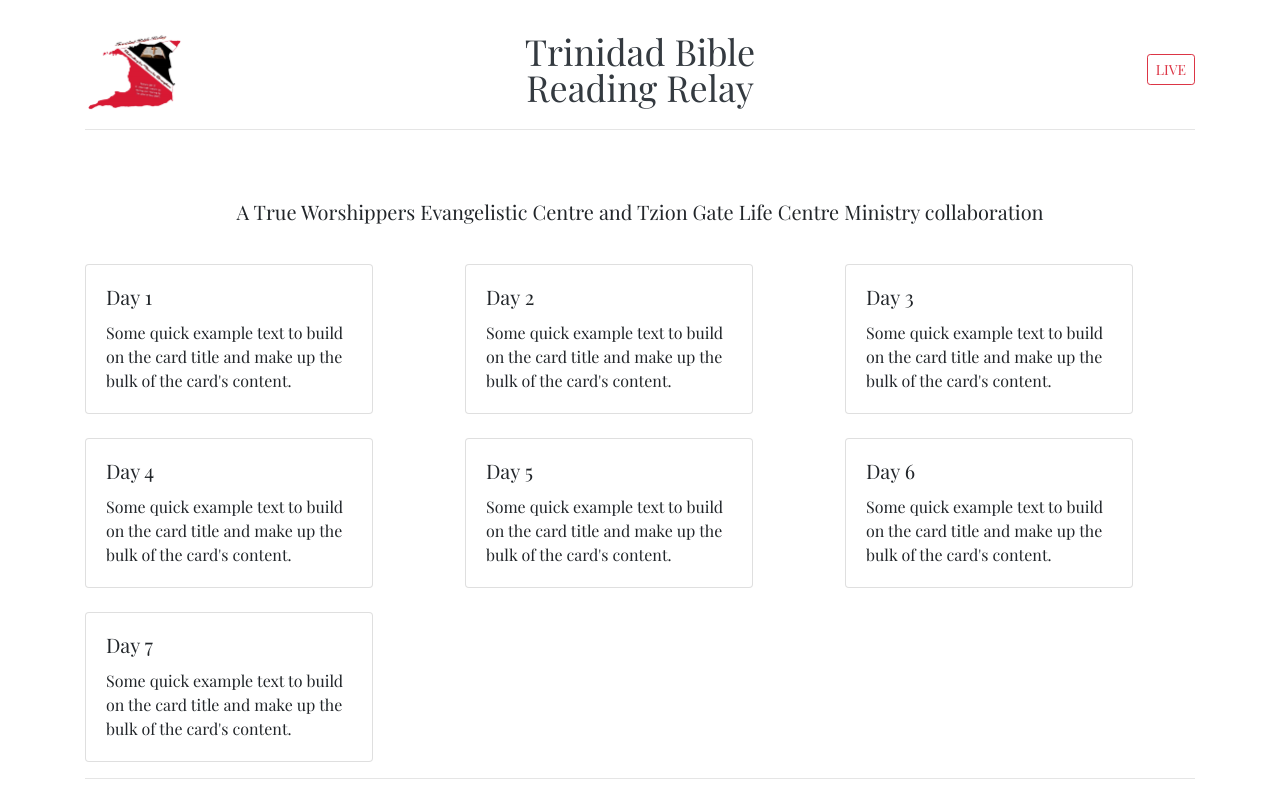
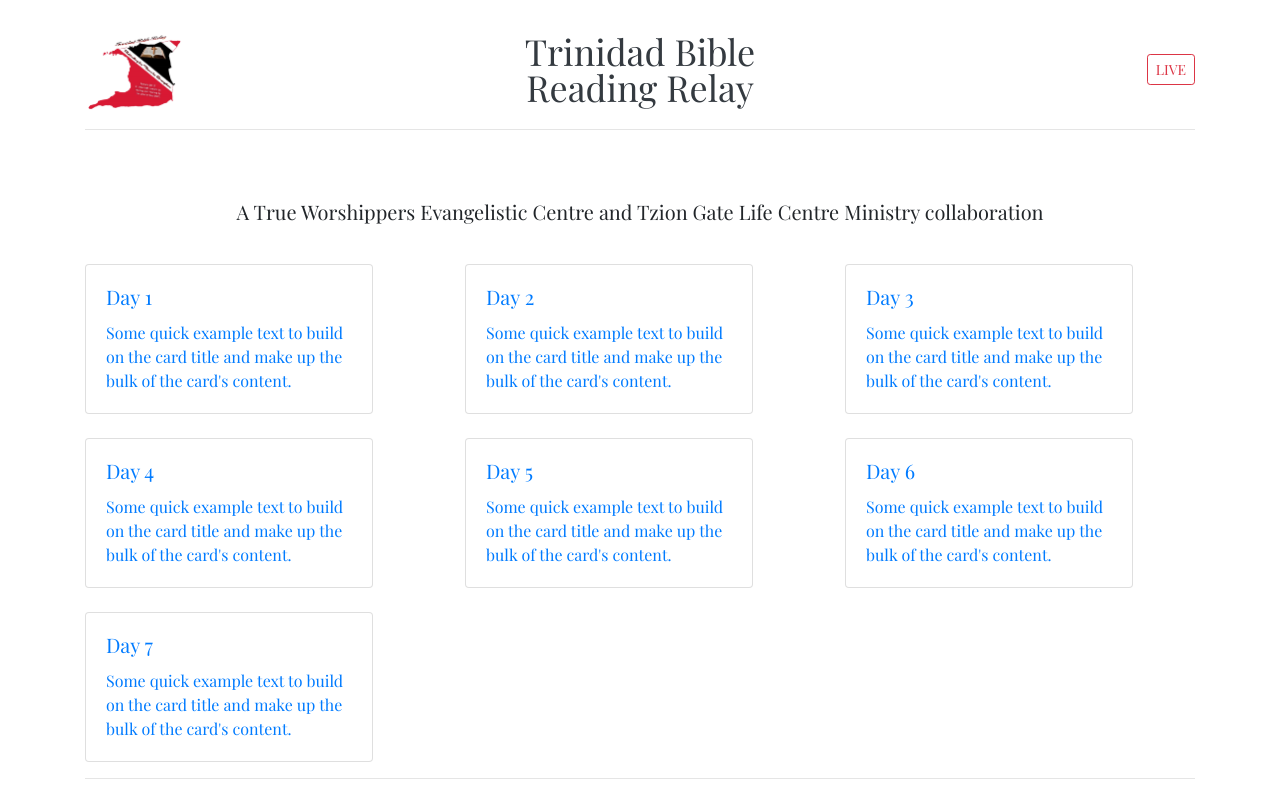
Before and after one commit to josiahmaharaj/biblerelay, a React (Create React App) app: page / in a window 1280 px wide. Built offline with nearby package versions, Linux system fonts and the light colour scheme.

Commit message:
1. Added Back button to player 2. Added react-youtube 3. Setup array with stream Links 4. Setup each card to link to player component with iframe 5. Added params id to each card NavLink

```diff
--- a/package.json
+++ b/package.json
@@ -8,7 +8,8 @@
     "react": "^16.4.2",
     "react-dom": "^16.4.2",
     "react-router": "^4.3.1",
-    "react-router-dom": "^4.3.1"
+    "react-router-dom": "^4.3.1",
+    "react-youtube": "^7.6.0"
   },
   "devDependencies": {
     "react-scripts": "1.1.4"
--- a/src/App.js
+++ b/src/App.js
@@ -1,11 +1,12 @@
 import React, { Component } from "react";
 import "normalize.css";
 import "./App.css";
-import { BrowserRouter as Router, Route } from "react-router-dom";
+import { BrowserRouter as Router, Switch, Route } from "react-router-dom";
 
 import Nav from "./components/nav";
 import Card_Layout from "./components/card_layout";
-import Card from "./components/card";
+import Player from "./components/player";
+import ErrorPage from "./components/error_page";
 
 class App extends Component {
   render() {
@@ -13,8 +14,11 @@ class App extends Component {
       <Router>
         <React.Fragment>
           <Nav />
-          <Route exact path="/" component={Card_Layout} />
-          <Route exact path="/hello" component={Card} />
+          <Switch>
+            <Route exact path="/" component={Card_Layout} />
+            <Route exact path="/watch/:id" component={Player} />
+            <Route component={ErrorPage} />
+          </Switch>
         </React.Fragment>
       </Router>
     );
--- a/src/components/card_layout.jsx
+++ b/src/components/card_layout.jsx
@@ -1,36 +1,50 @@
 import React, { Component } from "react";
+import { NavLink } from "react-router-dom";
 import Card from "./card";
 
 class Card_Layout extends Component {
-  state = {};
   render() {
     return (
       <div className="container">
         <div className="row">
           <div className="col-12 col-sm-4">
+            <NavLink to="/watch/1">
               <Card day="Day 1" />
+            </NavLink>
           </div>
           <div className="col-12 col-sm-4">
+            <NavLink to="watch/2">
               <Card day="Day 2" />
+            </NavLink>
           </div>
           <div className="col-12 col-sm-4">
+            <NavLink to="watch/3">
               <Card day="Day 3" />
+            </NavLink>
           </div>
         </div>
         <div className="row mt-4">
           <div className="col-12 col-sm-4">
+            <NavLink to="watch/4">
               <Card day="Day 4" />
+            </NavLink>
           </div>
           <div className="col-12 col-sm-4">
+            <NavLink to="watch/5">
               <Card day="Day 5" />
+            </NavLink>
           </div>
           <div className="col-12 col-sm-4">
+            <NavLink to="watch/6">
               <Card day="Day 6" />
+            </NavLink>
           </div>
         </div>
         <div className="row mt-4">
           <div className="col-12 col-sm-4">
+            <NavLink to="watch/7">
               <Card day="Day 7" />
+            </NavLink>
           </div>
         </div>
         <hr />
--- /dev/null
+++ b/src/components/error_page.jsx
@@ -0,0 +1,11 @@
+import React from "react";
+
+const ErrorPage = () => {
+  return (
+    <div className="container">
+      <h1 className="text-center">Sorry, this page doesn't exist</h1>
+    </div>
+  );
+};
+
+export default ErrorPage;
--- a/src/components/player.jsx
+++ b/src/components/player.jsx
@@ -1,10 +1,37 @@
 import React, { Component } from "react";
+import { NavLink } from "react-router-dom";
+import YouTube from "react-youtube";
 
 class Player extends Component {
   render() {
+    const linkID = this.props.match.params.id;
+    const streamID = ["default", "2g811Eo7K8U", "91F8reC8kvo", "5pt_igBTCsI"];
+    // if (linkID === 1) {
+    //   const streamID = "2g811Eo7K8U";
+    // }
+    const opts = {
+      height: "390",
+      width: "640",
+      playerVars: {
+        // https://developers.google.com/youtube/player_parameters
+        controls: 1,
+        modestbranding: 1,
+        rel: 0
+      }
+    };
     return (
       <div className="container">
-        <h1>Player</h1>
+        <div className="row">
+          <NavLink to="/">
+            <button className="btn btn-sm btn-outline-primary">Back</button>
+          </NavLink>
+        </div>
+        <h1>Player {this.props.match.params.id}</h1>
+        <div className="row mb-5">
+          <div class="embed-responsive embed-responsive-16by9">
+            <YouTube videoId={streamID[linkID]} opts={opts} />
+          </div>
+        </div>
       </div>
     );
   }
```
Also changed, not shown: 1 other file (tests, documents, lock files or other folders). Lines whose indentation alone changed are shown as unchanged.
